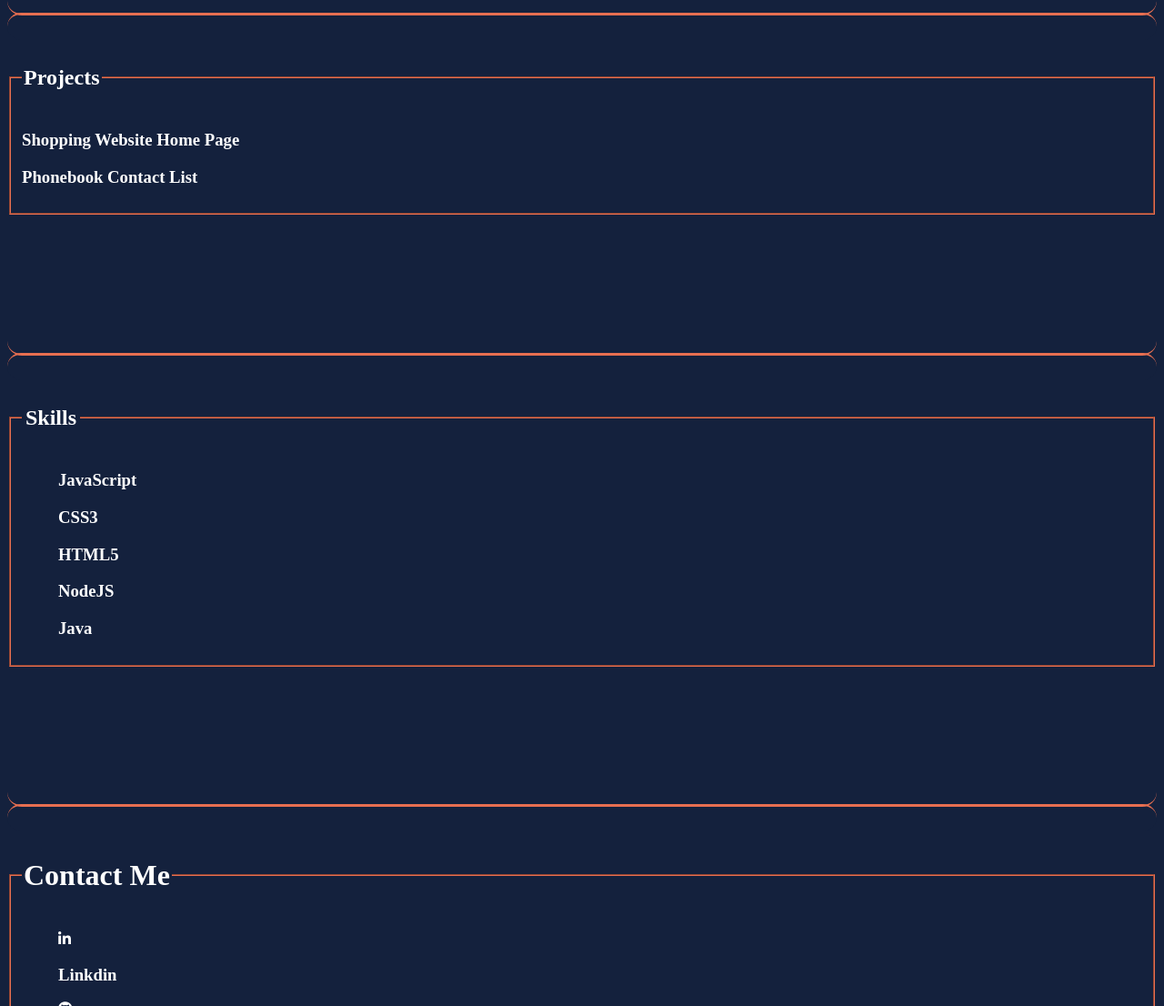
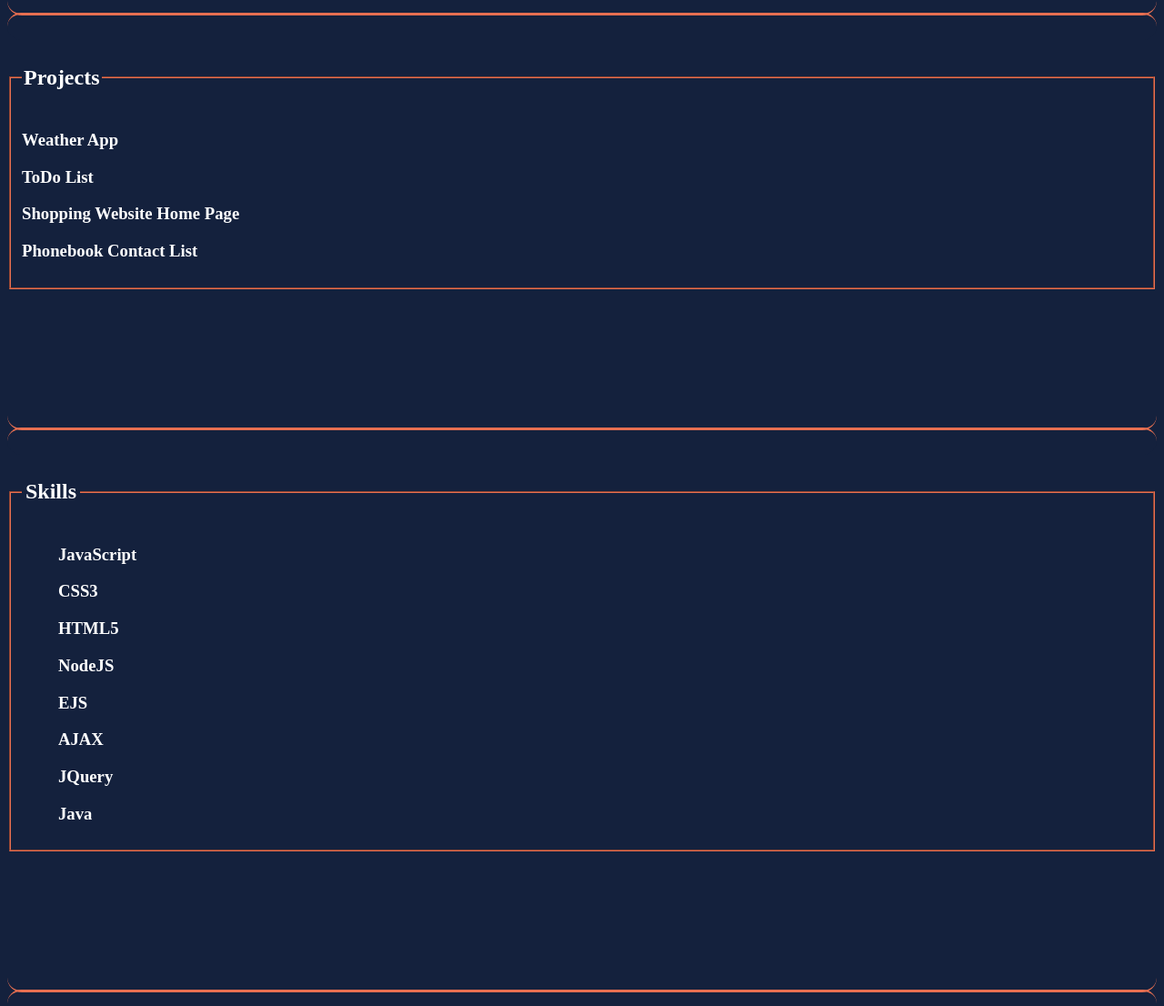
Before and after one commit to ShailendraLPU/My-Portfolio, a plain HTML site: page index.html in a window 1280 px wide. Shown: the part 1269-2375 px from the top of the page at 91% size. Drawn offline with Linux system fonts and the light colour scheme; a web font is replaced by a local one.

Commit message:
Update index.html

```diff
--- a/index.html
+++ b/index.html
@@ -57,6 +57,12 @@
 
    <fieldset>
      <legend><h1>Projects</h1></legend>
+        <div>
+           <h3><a href="https://shailendralpu.github.io/WeatherApp.github.io/" target="blank">Weather App</a> </h3>
+       </div>
+        <div>
+           <h3><a href="https://shailendralpu.github.io/ToDoList.github.io/" target="blank">ToDo List</a> </h3>
+       </div>
      <div>
            <h3><a href="https://shailendralpu.github.io/Shopping-Website-Home-Page/" target="blank">Shopping Website Home Page</a> </h3>
        </div>
@@ -83,7 +89,10 @@
        <li><h3>CSS3</h3></li>
        <li><h3>HTML5</h3></li>
        <li><h3>NodeJS</h3></li>
-       <li><h3>Java</h3></li>
+        <li><h3>EJS</h3></li>
+        <li><h3>AJAX</h3></li>
+       <li><h3>JQuery</h3></li>
+        <li><h3>Java</h3></li>
      </ul>
 
 
```
